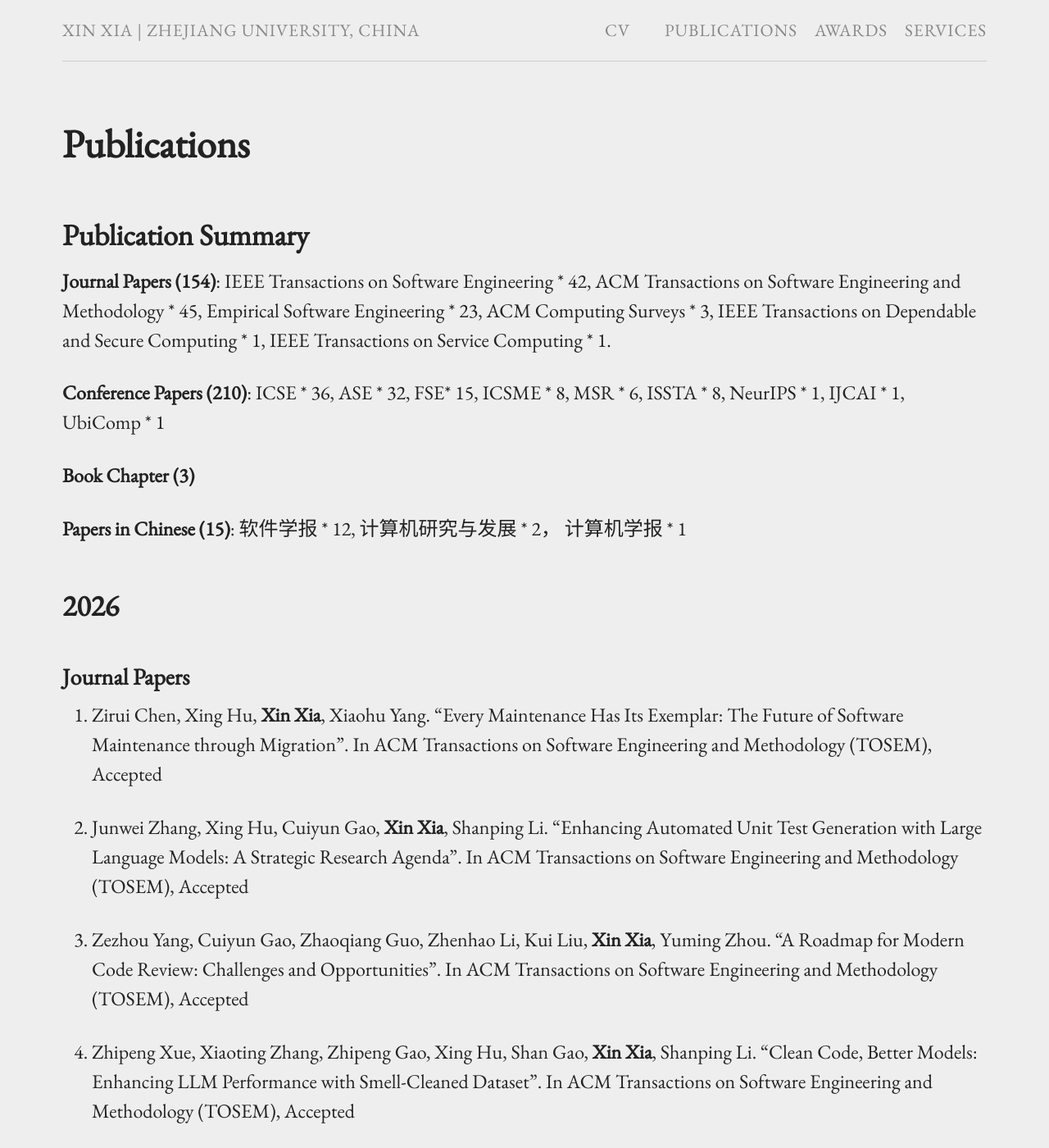
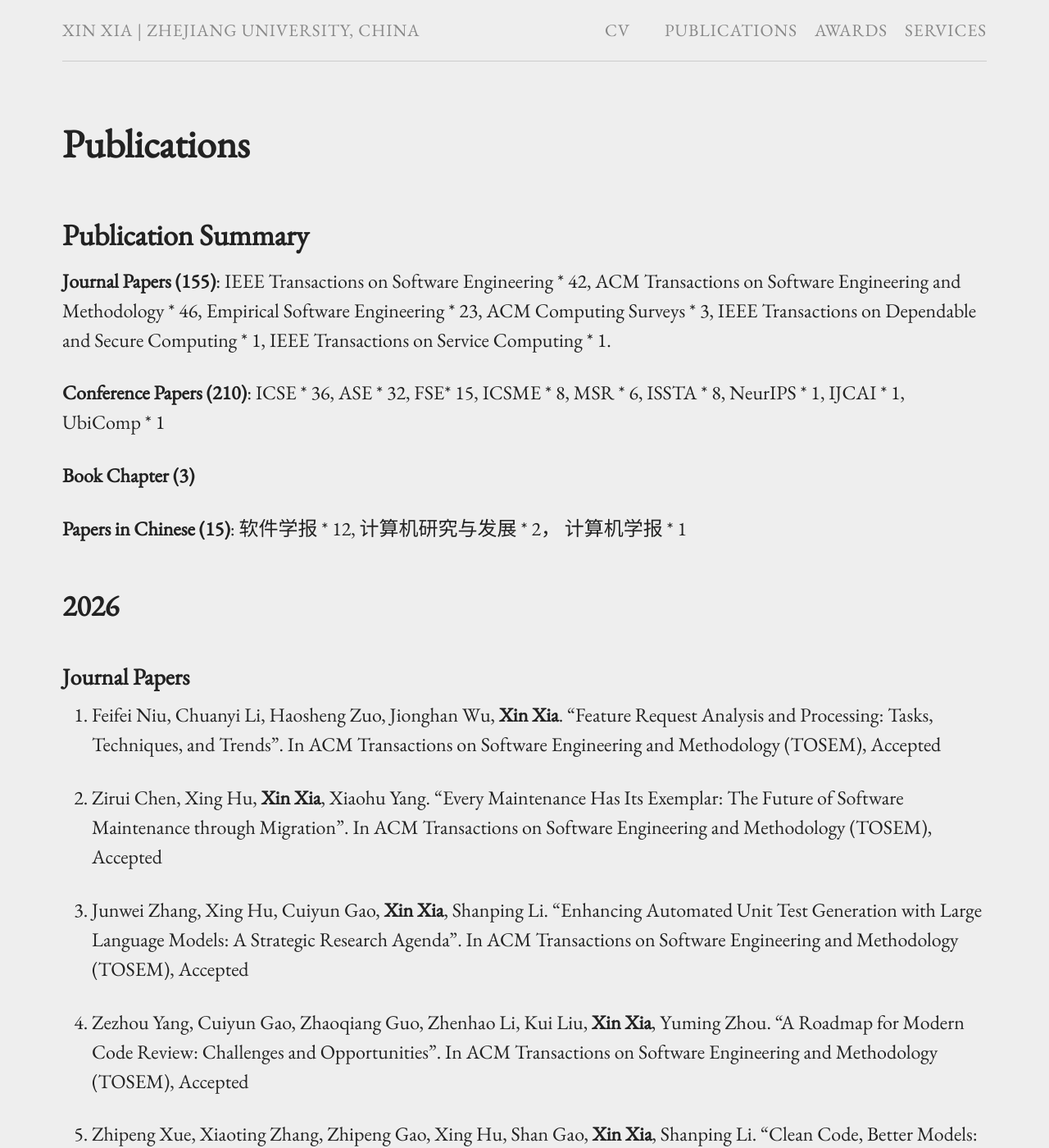
Before and after one commit to xin-xia/xin-xia.github.io, a Jekyll site: the page built from publication.md, in a window 1280 px wide and 1400 px high. Shown: the whole window at 82% size. Built offline with Jekyll 4.4.1, drawn with Linux system fonts in a browser that asks for light colours.

Commit message:
Update publication.md

```diff
--- a/publication.md
+++ b/publication.md
@@ -6,7 +6,7 @@ permalink: /publication/
 
 ## Publication Summary
 
-<strong>Journal Papers (154)</strong>: IEEE Transactions on Software Engineering * 42,  ACM Transactions on Software Engineering and Methodology * 45, Empirical Software Engineering * 23,  ACM Computing Surveys * 3, IEEE  Transactions on Dependable and Secure Computing * 1, IEEE Transactions on Service Computing * 1.
+<strong>Journal Papers (155)</strong>: IEEE Transactions on Software Engineering * 42,  ACM Transactions on Software Engineering and Methodology * 46, Empirical Software Engineering * 23,  ACM Computing Surveys * 3, IEEE  Transactions on Dependable and Secure Computing * 1, IEEE Transactions on Service Computing * 1.
 
 <strong>Conference Papers (210)</strong>: ICSE * 36, ASE * 32, FSE* 15, ICSME * 8, MSR * 6,  ISSTA * 8, NeurIPS * 1, IJCAI * 1, UbiComp * 1
 
@@ -18,6 +18,7 @@ permalink: /publication/
 ## 2026
 
 ### Journal Papers
+155. Feifei Niu, Chuanyi Li, Haosheng Zuo, Jionghan Wu, <strong>Xin Xia</strong>. "Feature Request Analysis and Processing: Tasks, Techniques, and Trends". In ACM Transactions on Software Engineering and Methodology (TOSEM), Accepted <br />
 
 154. Zirui Chen, Xing Hu, <strong>Xin Xia</strong>, Xiaohu Yang.  "Every Maintenance Has Its Exemplar: The Future of Software Maintenance through Migration". In ACM Transactions on Software Engineering and Methodology (TOSEM), Accepted <br />
 
```
